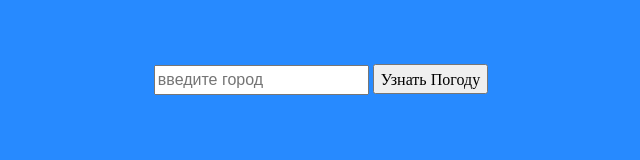
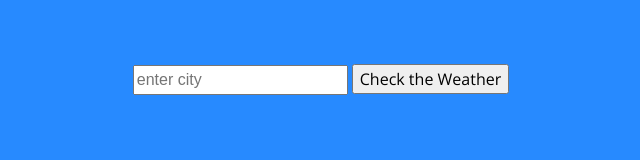
Before and after one commit to AdiletArykbaev/weather-app-, a plain HTML site: page index.html in a window 1280 px wide. Shown: the whole page, without its empty margins (319-959 px from the left). Drawn offline with nearby package versions, Linux system fonts and the light colour scheme.

Commit message:
finished project

```diff
--- a/index.html
+++ b/index.html
@@ -15,8 +15,8 @@
 
         <div class="App">
             <div class="app__header">
-                <input placeholder="введите город" id="app__input" type="text">
-                <button id="search__button" class="header__button">Узнать Погоду</button>
+                <input placeholder="enter city" id="app__input" type="text">
+                <button id="search__button" class="header__button">Check the Weather</button>
             </div>
             <div class="weather-app">
 
```
